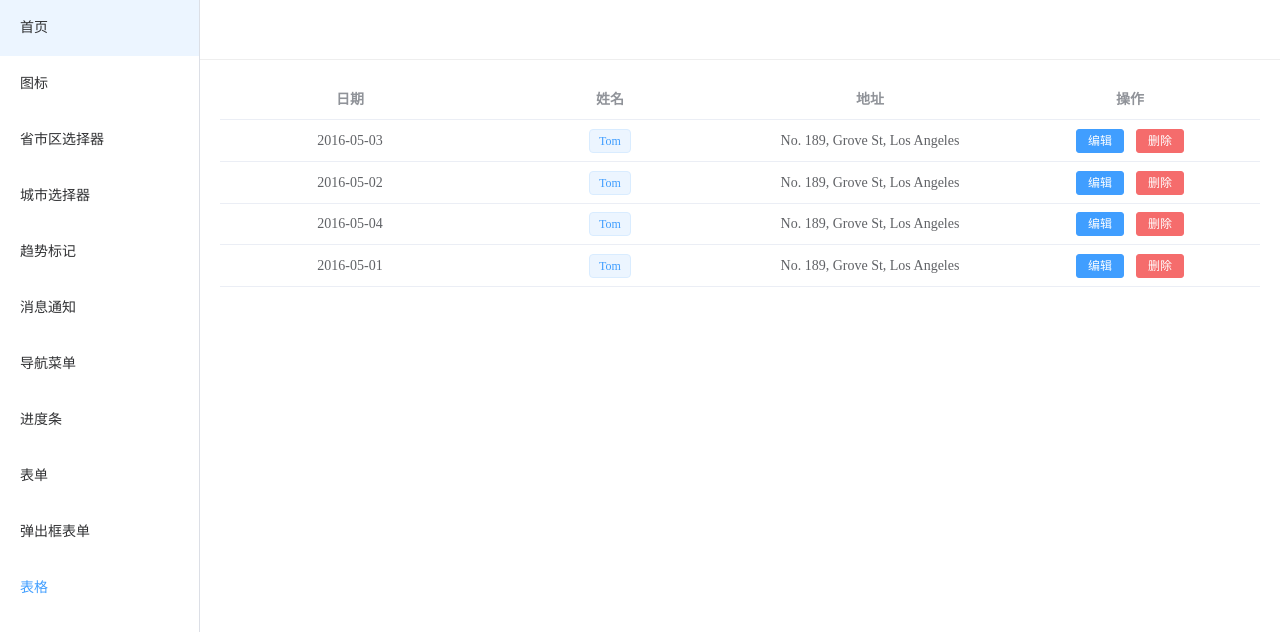
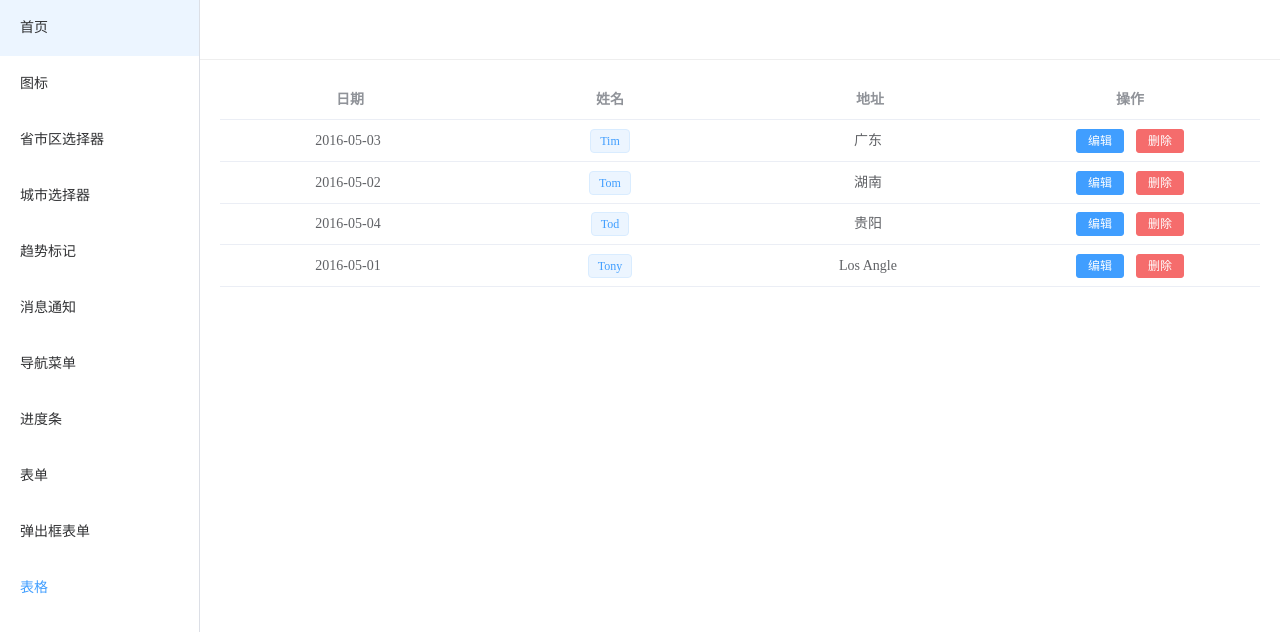
Before and after one commit to ZYCHOOO/z-components, a Vue app: page /table in a window 1280 px wide. Shown: the top 632 px of the page. Built offline with nearby package versions, Linux system fonts and the light colour scheme.

Commit message:
feat(table)：表格组件更新

```diff
--- a/src/components/Table/src/index.vue
+++ b/src/components/Table/src/index.vue
@@ -1,13 +1,49 @@
 <template>
-  <el-table :data="data" v-bind="$attrs">
+  <el-table
+    :data="data"
+    v-bind="$attrs"
+    class="z-table"
+    v-loading="loading"
+    :element-loading-text="elementLoadingText"
+    :element-loading-spinner="elementLoadingSpinner"
+    :element-loading-background="elementLoadingBackground"
+    :element-loading-svg="elementLoadingSvg"
+    :element-loading-svg-view-box="elementLoadingViewBox"
+  >
     <template v-for="item in tableColumns" :key="item.prop">
       <el-table-column
-        v-if="!item.slot"
+         v-if="!item.action"
         :prop="item.prop"
         :label="item.label"
         :align="item.align"
         :width="item.width"
-      />
+      >
+        <template #default="scope">
+          <!-- 编辑 单元格 -->
+          <template v-if="(scope.$index + scope.column.id) === currentEdit">
+            <div class="action-cell">
+              <el-input size="small" v-model="scope.row[item.prop!]" />
+              <slot v-if="slots['edit-cell']" name="edit-cell" :scope="scope" />
+              <div v-else class="action-cell-icons">
+                <el-icon-check class="confirm-icon" @click="handleConfirm(scope)" />
+                <el-icon-close class="cancel-icon" @click="handleCancel(scope)" />
+              </div>
+              </div>
+          </template>
+          <!-- 常规/自定义 单元格 -->
+          <template v-else>
+            <slot v-if="item.slot" :name="item.slot" :scope="scope" />
+            <span v-else>{{ scope.row[item.prop!] }}</span>
+            <component
+              v-if="item.editable"
+              class="edit-icon"
+              :is="`el-icon${camelCase2Line(editIcon)}`"
+              @click="clickEditIcon(scope)"
+            />
+          </template>
+        </template>
+      </el-table-column>
+      <!-- 自定义列 -->
       <el-table-column
         v-else
         :prop="item.prop"
@@ -35,8 +71,13 @@
 </template>
 
 <script setup lang="ts">
-import { PropType, computed } from 'vue'
+import { ref, PropType, computed, useSlots } from 'vue'
+import { camelCase2Line } from '../../../utils'
 import { ColumnItem } from './type'
+
+const slots = useSlots()
+
+console.log(slots)
 
 const props = defineProps({
   columns: {
@@ -46,8 +87,32 @@ const props = defineProps({
   data: {
     type: Array as PropType<any[]>,
     required: true
+  },
+  loading: {
+    type: Boolean,
+    default: false
+  },
+  // 加载的文案
+  elementLoadingText: { type: String },
+  // 加载的图标名
+  elementLoadingSpinner: { type: String },
+  // 加载背景颜色
+  elementLoadingBackground: { type: String },
+  // 加载 svg
+  elementLoadingSvg: { type: String },
+  // 加载 svg 的配置
+  elementLoadingViewBox: { type: String },
+  // 编辑图标
+  editIcon: {
+    type: String,
+    default: 'Edit'
   }
 })
+
+const emits = defineEmits(['handle-confirm', 'handle-cancel'])
+
+// 当前进入编辑的单元格
+let currentEdit = ref<string>('')
 
 // 过滤操作项以外的配置
 const tableColumns = computed(() => props.columns.filter(item => !item.action))
@@ -55,10 +120,50 @@ const tableColumns = computed(() => props.columns.filter(item => !item.action))
 // 操作项配置
 const actionColumn = computed(() => props.columns.find(item => item.action))
 
+// 点击单元格内的编辑图标
+const clickEditIcon = (scope: any) => {
+  currentEdit.value = scope.$index + scope.column.id
+}
+
+// 点击单元格内的确认图标
+const handleConfirm = (scope: any) => {
+  emits('handle-confirm', scope)
+  currentEdit.value = ''
+}
+// 点击单元格内的取消图标
+const handleCancel = (scope: any) => {
+  emits('handle-confirm', scope)
+  currentEdit.value = ''
+}
+
 
 
 </script>
 
 <style lang="scss" scoped>
 
+.confirm-icon, .cancel-icon, .edit-icon {
+  cursor: pointer;
+}
+
+.edit-icon {
+  margin-left: 4px;
+  position: relative;
+  top: 2px;
+}
+
+.action-cell {
+  @include flex-align-center;
+  &-icons {
+    @include flex-row;
+    margin-left: 6px;
+    .confirm-icon {
+      color: #67C23A;
+    }
+    .cancel-icon {
+      margin-left: 4px;
+      color: #F56C6C;
+    }
+  }
+}
 </style>
--- a/src/components/Table/src/type.ts
+++ b/src/components/Table/src/type.ts
@@ -10,5 +10,7 @@ export interface ColumnItem {
   // 自定义列表模版名称
   slot?: string,
   // 是否操作箱
-  action?: boolean
+  action?: boolean,
+  // 是否是可编辑
+  editable?: boolean
 }
--- a/src/views/table/index.vue
+++ b/src/views/table/index.vue
@@ -8,59 +8,29 @@
         <el-button type="primary" size="small">编辑</el-button>
         <el-button type="danger" size="small">删除</el-button>
       </template>
+      <template #edit-cell="{ scope }">
+        <el-button type="primary" size="small">确认</el-button>
+        <el-button type="danger" size="small">取消</el-button>
+      </template>
     </z-table>
   </div>
 </template>
 
 <script setup lang="ts">
-import { ref } from 'vue'
 import { ColumnItem } from '../../components/Table/src/type';
 
 const columns: ColumnItem[] = [
-  {
-    prop: 'date',
-    label: '日期',
-    align: 'center'
-  },
-  {
-    prop: 'name',
-    label: '姓名',
-    align: 'center',
-    slot: 'name'
-  },
-  {
-    prop: 'address',
-    label: '地址',
-    align: 'center'
-  },
-  {
-    action: true,
-    label: '操作',
-    align: 'center'
-  }
+  { prop: 'date', label: '日期', align: 'center', editable: true },
+  { prop: 'name', label: '姓名', align: 'center', slot: 'name' },
+  { prop: 'address', label: '地址', align: 'center', editable: true },
+  { action: true, label: '操作', align: 'center' }
 ]
 
 const tableData = [
-  {
-    date: '2016-05-03',
-    name: 'Tom',
-    address: 'No. 189, Grove St, Los Angeles',
-  },
-  {
-    date: '2016-05-02',
-    name: 'Tom',
-    address: 'No. 189, Grove St, Los Angeles',
-  },
-  {
-    date: '2016-05-04',
-    name: 'Tom',
-    address: 'No. 189, Grove St, Los Angeles',
-  },
-  {
-    date: '2016-05-01',
-    name: 'Tom',
-    address: 'No. 189, Grove St, Los Angeles',
-  },
+  { date: '2016-05-03', name: 'Tim', address: '广东', },
+  { date: '2016-05-02', name: 'Tom', address: '湖南', },
+  { date: '2016-05-04', name: 'Tod', address: '贵阳', },
+  { date: '2016-05-01', name: 'Tony', address: 'Los Angle', },
 ]
 
 </script>
```
